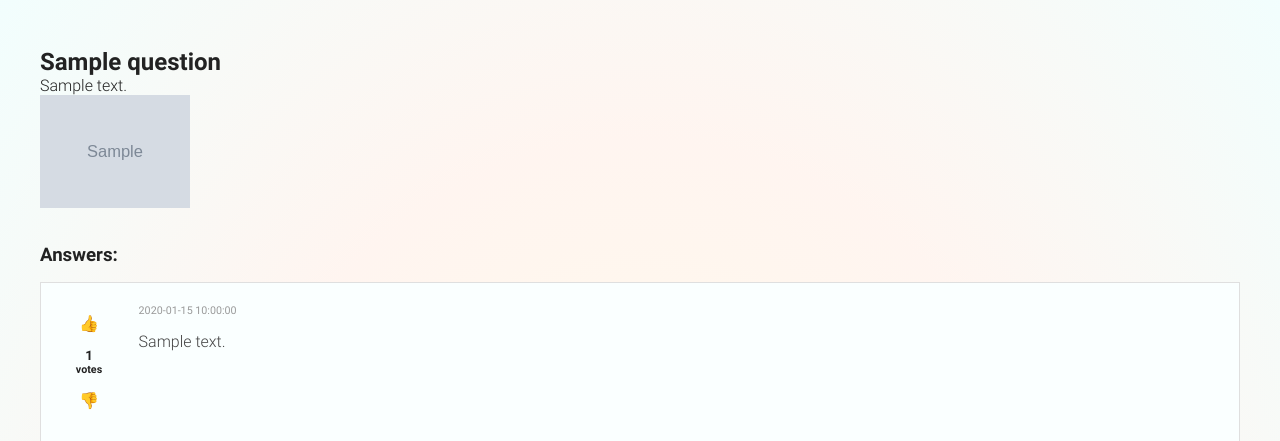
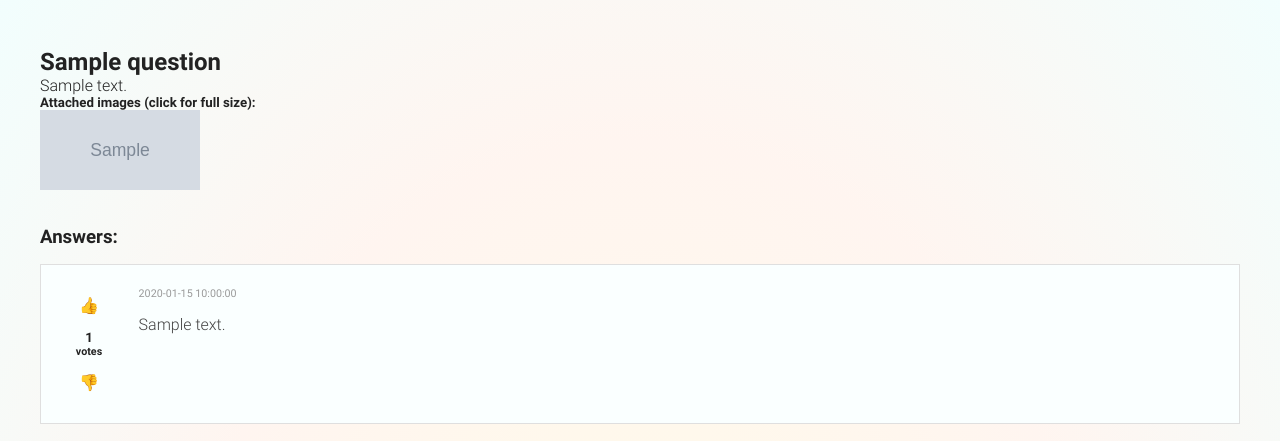
Before and after one commit to prothy/ask-mate, a Flask app: template templates/show_answers.html in a window 1280 px wide. Shown: the part 93-534 px from the top of the page. Run offline with Flask 2, Linux system fonts and the light colour scheme; the template is opened without the code that fills it: most values are stand-ins (such as "Sample title", 1, 10 or a date in 2020); grey boxes marked "Sample" are stand-in pictures.

Commit message:
added image html

```diff
--- a/static/show_answers.css
+++ b/static/show_answers.css
@@ -9,6 +9,13 @@
 .content img {
     width: 150px;
     height: auto;
+}
+
+.image-container img {
+    width: 10rem;
+    height: 5rem;
+
+    object-fit: cover;
 }
 
 .answers {
--- a/templates/show_answers.html
+++ b/templates/show_answers.html
@@ -10,9 +10,14 @@
         <h1 class="title">{{ question.title }}</h1>
         <p class="desc">{{ question.message }}</p>
     </div>
+
     {% if question.image %}
-        <img src="../{{ question.image }}" alt="">
+        <span class="image-container">
+            <h5>Attached images (click for full size):</h5>
+            <a href="../{{ question.image }}" target="_blank"><img src="../{{ question.image }}" alt="Image attachment"></a>
+        </span>
     {% endif %}
+
     <div class="answers">
         <h3>Answers:</h3>
         {% if not answers %}<p>No answers yet!</p>{% endif %}
```
